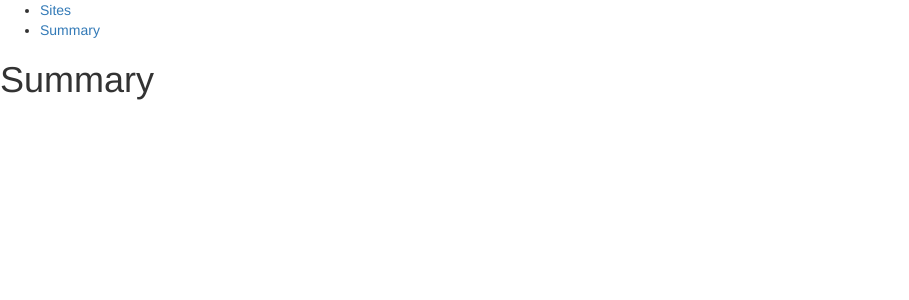
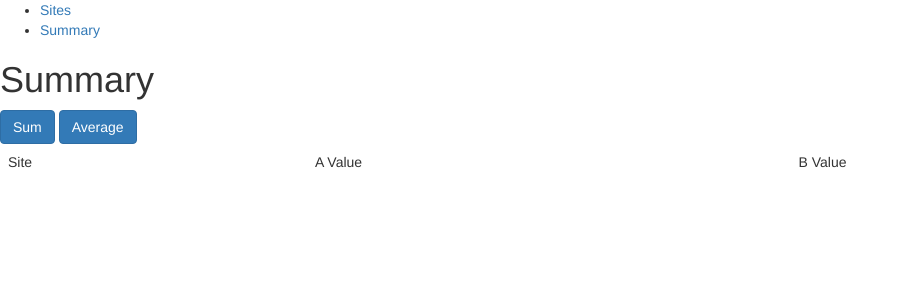
Before and after one commit to tomhoule/django-assignment, a Django app: page /summary in a window 1280 px wide. Shown: the top 300 px of the page, without its empty margins (0-909 px from the left). Run offline with Django 3.2, Linux system fonts and the light colour scheme; data that the repository does not hold is empty; some libraries are stand-ins or nearby versions.

Commit message:
Implement the summaries

```diff
--- a/app/models.py
+++ b/app/models.py
@@ -18,7 +18,7 @@ class DataEntry(models.Model):
     """
     A data row attached to a Site.
     """
-    site = models.ForeignKey(to=Site, on_delete=models.CASCADE)
+    site = models.ForeignKey(to=Site, on_delete=models.CASCADE, null=False)
     date = models.DateField()
     a_value = models.FloatField()
     b_value = models.FloatField()
--- a/app/templates/assignment/summary.html
+++ b/app/templates/assignment/summary.html
@@ -2,14 +2,28 @@
 
 {% block content %}
 <h1>Summary</h1>
+    <div>
+        <a href="/summary" class="btn btn-primary">
+            Sum
+        </a>
+        <a href="/summary-average" class="btn btn-primary">
+            Average
+        </a>
+    </div>
     <table class="table">
-        <thead></thead>
+        <thead>
+            <td>Site</td>
+            <td>A Value</td>
+            <td>B Value</td>
+        </thead>
         <tbody>
-            {% for site in sites %}
-                <tr class=site-row">
-                    <td>{{site.name}} Site</td>
-                </tr>
-            {% endfor %}
+        {% for row in rows %}
+            <tr class=site-row">
+                <td>{{row.site}} Site</td>
+                <td>{{row.a_value|floatformat:2}}</td>
+                <td>{{row.b_value|floatformat:2}}</td>
+            </tr>
+        {% endfor %}
         </tbody>
     </table>
 {% endblock %}
--- a/app/views.py
+++ b/app/views.py
@@ -1,8 +1,12 @@
 from django.shortcuts import render, get_object_or_404
+from django.db.models.aggregates import Avg
 from app import models
 
 
 def sites(request):
+    """
+    The "home" page, with the list of sites.
+    """
     context = {
         "sites": models.Site.objects.all()
     }
@@ -10,6 +14,9 @@ def sites(request):
 
 
 def site_page(request, id=None):
+    """
+    Individual site pages.
+    """
     site = get_object_or_404(models.Site, pk=id)
     context = {
         "site": site,
@@ -19,8 +26,58 @@ def site_page(request, id=None):
 
 
 def summary_sums(request):
-    return render(request, 'assignment/summary.html')
+    """
+    Summary table with the sums of A and B values for each site.
+
+    This view does the aggregation (join and sum operations) in python, which is
+    generally less safe and efficient than a db-level query like in the other
+    summary function.
+
+    This view calculates sums in python, which is fine if for some reason
+    it cannot be done in the database, and the dataset is small. For something
+    bigger, numerical calculations could take advantage of something like NumPy
+    or an ad hoc C library. Furthermore, all data entries will be read in
+    memory, which could be a problem on a large dataset.
+
+    On a more intricate or critical query, the query should be pulled in a utility
+    function so it can be easily unit-tested.
+
+    We check in test.py that we only query the database twice.
+    """
+
+    sites = models.Site.objects.all()
+    entries = models.DataEntry.objects.all()
+
+    rows = []
+
+    for site in sites:
+        entry_set = [e for e in entries if e.site_id == site.id]
+        rows.append({
+            'site': site.name,
+            'a_value': sum(entry.a_value for entry in entry_set),
+            'b_value': sum(entry.b_value for entry in entry_set),
+        })
+
+    context = {"rows": rows}
+    return render(request, 'assignment/summary.html', context=context)
 
 
 def summary_averages(request):
-    return render(request, 'assignment/summary.html')
+    """
+    Summary table with the average values of A and B for each site.
+
+    This view aggregates the data at the database level. A print(qs).query in the
+    interactive shell shows that the query simplifies to an efficient
+    JOIN.
+    """
+
+    rows = [{
+        'site': site.name,
+        'a_value': site.a_vals_avg,
+        'b_value': site.b_vals_avg,
+    } for site in models.Site.objects.all().annotate(
+            a_vals_avg=Avg('dataentry__a_value'),
+            b_vals_avg=Avg('dataentry__b_value'))]
+
+    context = {"rows": rows}
+    return render(request, 'assignment/summary.html', context=context)
```
Also changed, not shown: app/tests.py (+17 -4 lines).
